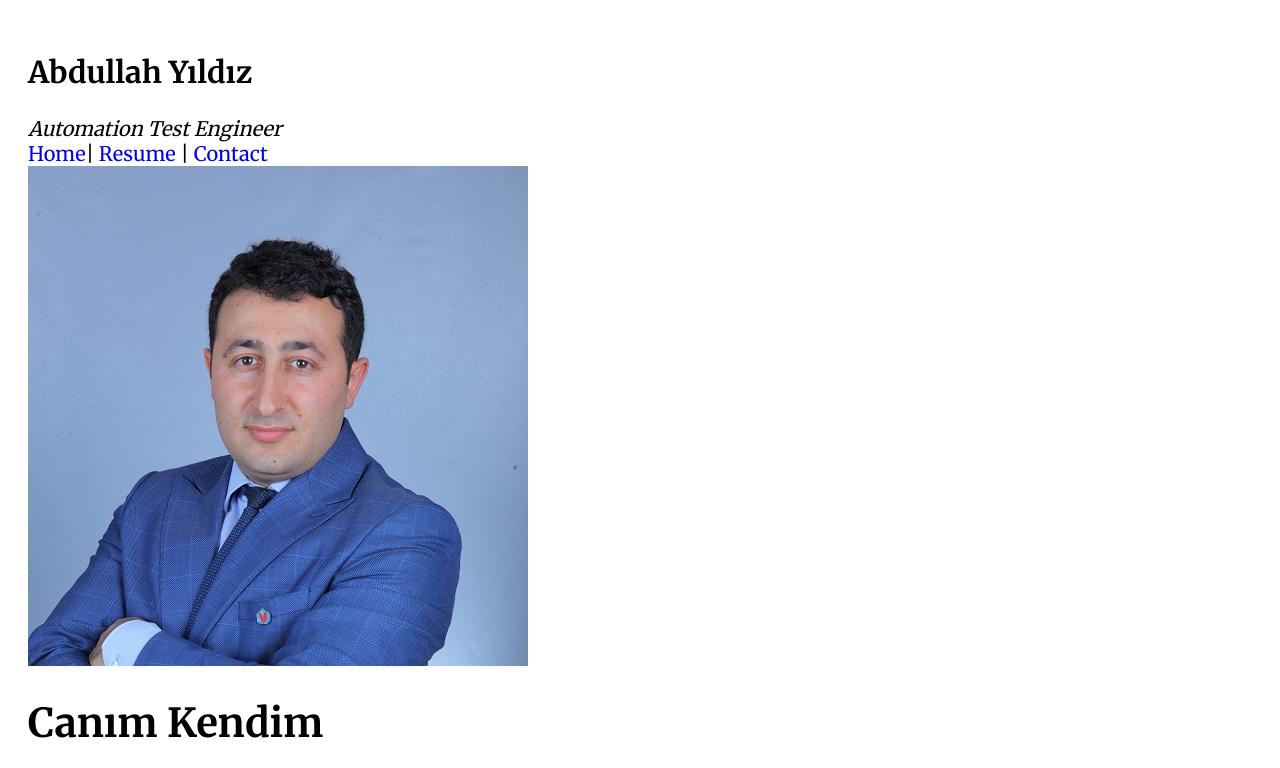
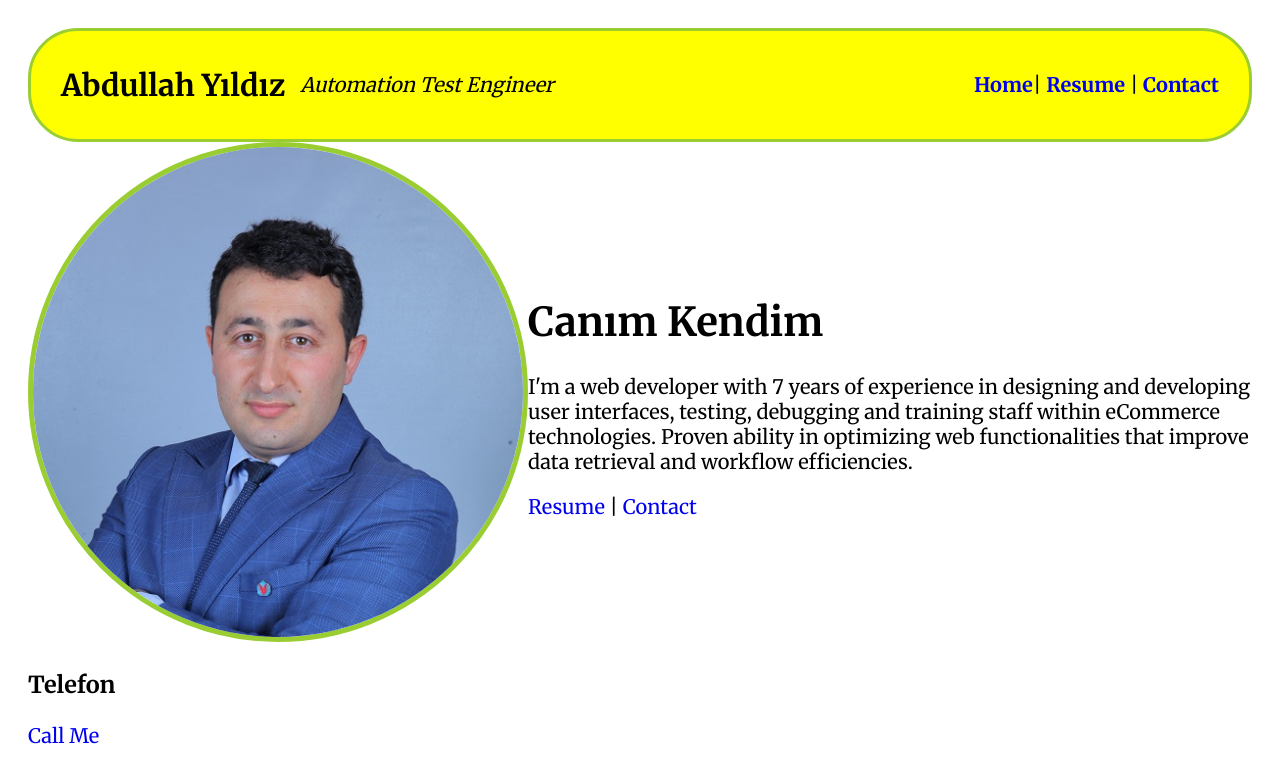
Before and after one commit to abdullahyildiz52/HTML-My-Resume-, a plain HTML site: page index.html in a window 1280 px wide. Shown: the top 768 px of the page. Drawn offline with Linux system fonts and the light colour scheme.

Commit message:
css devam

```diff
--- a/css/style.css
+++ b/css/style.css
@@ -29,3 +29,35 @@ button {
     color: yellow;
     padding: 10px 30px;/* ilk parametre ust alt, ikinci sağ-sol uzaklığı belirler */
 }
+.header {
+    display: flex;
+    justify-content: space-between;
+    align-items: center;
+    border: 3px solid yellowgreen;
+    background-color: yellow;
+    border-radius: 50px;
+    padding: 10px 30px;
+}
+.header .title {
+    display: flex;
+    align-items: center;
+    gap: 15px; /* flex elemanlarının arasına boşluk koyar */
+}
+.menu a {
+    font-weight: 700;
+}
+.content{
+    display: flex;
+    flex-direction: column;
+    align-items: center;
+}
+.content .About{
+    display: flex;
+    align-items: center;
+}
+.About img {
+width: 500px;
+height: 500px;
+border: 5px solid yellowgreen;
+border-radius: 250px;
+}
--- a/css/teststyle.css
+++ b/css/teststyle.css
@@ -21,11 +21,13 @@ h1 {
     display: flex;
     background-color: aqua;
     padding: 10px;
+    justify-content: space-around;
+    align-items: center;
+    height: 300px;
 }
 .container div {
     background-color: blue;
     width: 160px;
     height: 160px;
     margin: 10px;
-
 }
--- a/index.html
+++ b/index.html
@@ -9,7 +9,8 @@
 </head>
 <body>
    <div class="header">
-    <div class="title"><h2>Abdullah Yıldız</h2><i>Automation Test Engineer</i></div>
+    <div class="title"><h2>Abdullah Yıldız</h2>
+        <i>Automation Test Engineer</i></div>
     <div class="menu">
         <a href="index.html">Home</a>|
         <a href="resume.html">Resume</a>  |
@@ -21,7 +22,7 @@
    <div class="content">
      <div class="About">
         <div class="My Photo">
-            <img src="img/IMG_1479 rsm.jpg" alt="Benim Fotoğrafım"
+            <img src="img/IMG_1479 rsm.jpg" alt="Benim Fotoğrafım">
         </div>
         <div class="Description">
             <h1>Canım Kendim</h1>
```
Also changed, not shown: test.html (+1 -1 lines).
